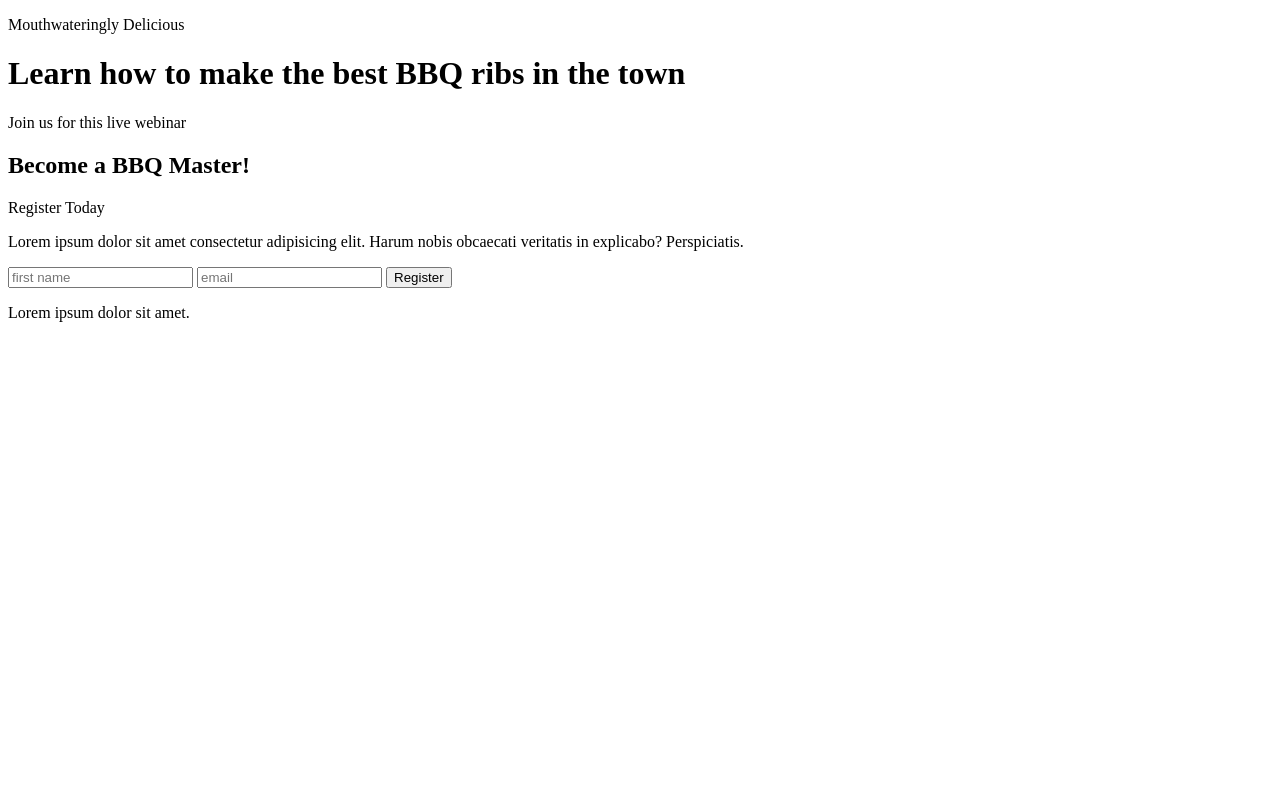
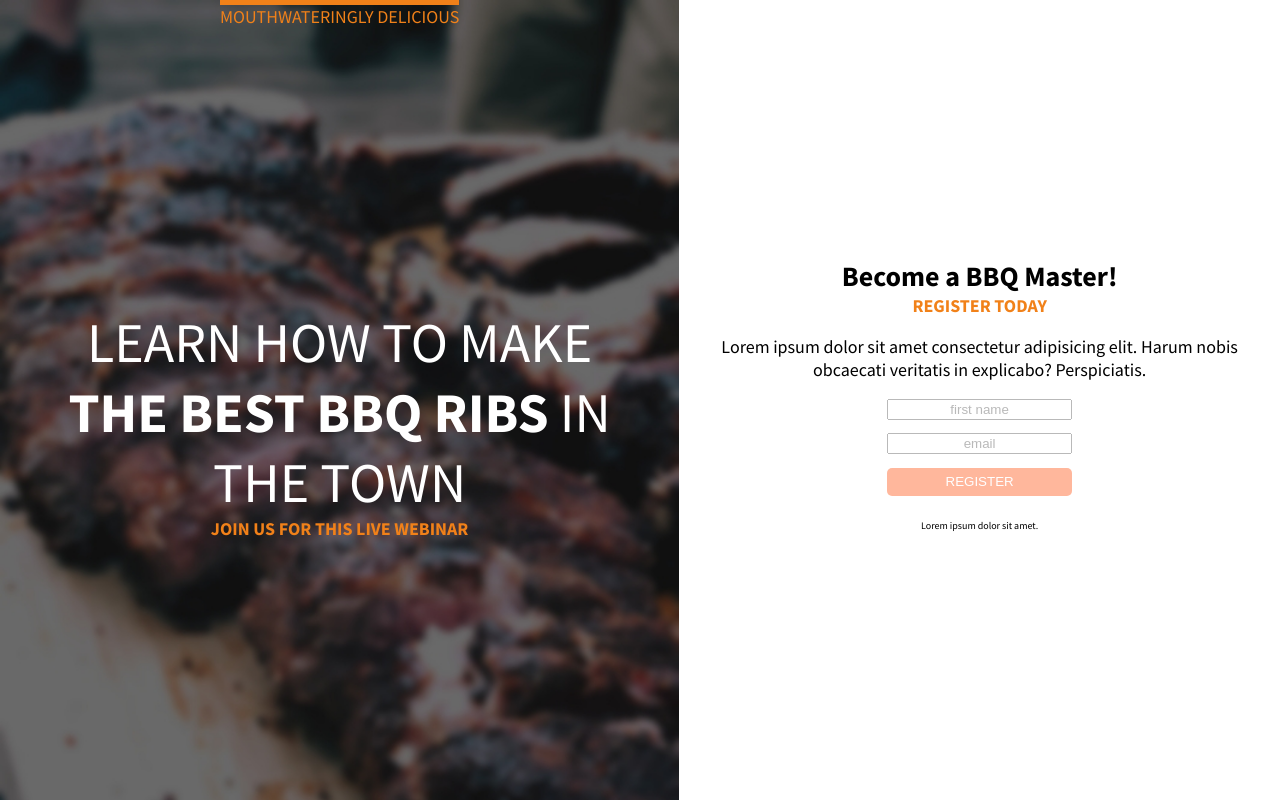
Before and after one commit to umeraziz45/bbqPage, a plain HTML site: page index.html in a window 1280 px wide. Drawn offline with Linux system fonts and the light colour scheme.

Commit message:
finished most of the styling

```diff
--- a/index.html
+++ b/index.html
@@ -6,21 +6,26 @@
   <meta name="viewport" content="width=device-width, initial-scale=1.0">
   <title>Document</title>
   <link rel="stylesheet" href="./styles.css">
+  <link rel="preconnect" href="https://fonts.googleapis.com"><link rel="preconnect" href="https://fonts.gstatic.com" crossorigin><link href="https://fonts.googleapis.com/css2?family=Source+Sans+Pro:wght@400;700&display=swap" rel="stylesheet">
 </head>
 <body>
 
   <div class="content">
     <header class="header">
       <div class="header--caption">
-        <p class="header--caption-text">Mouthwateringly Delicious</p>
+        <p class="header--caption-text">Mouthwateringly Delicious </p>
       </div>
-      <div class="header--title"><h1>Learn how to make <strong> the best BBQ ribs</strong> in the town</h1></div>
-      <div class="header--sub-title">
-        <p>Join us for this live webinar</p>
+      <div class="header--titles">
+
+          <h1 class="header--title">Learn how to make <strong> the best BBQ ribs</strong> in the town</h1>
+
+          <p class="header--sub-title">Join us for this live webinar</p>
+
       </div>
     </header>
 
     <main class="body">
+
       <div class="body--titles">
         <h2 class="body--title">Become a BBQ Master!</h2>
         <p class="body--subtitle">Register Today</p>
@@ -30,9 +35,9 @@
       </div>
 
       <div class="body--form">
-        <input type="text" name="" id="" class="body--name-input" placeholder="first name">
-        <input type="text" name="" id="" class="body--email-input" placeholder="email">
-        <button class="body--btn">Register</button>
+        <input type="text" name="" id="" class="body--name-input body--input" placeholder="first name">
+        <input type="text" name="" id="" class="body--email-input body--input" placeholder="email">
+        <button class="body--btn body--input">Register</button>
         <p class="body--disclaimer">Lorem ipsum dolor sit amet.</p>
       </div>
     </main>
--- a/styles.css
+++ b/styles.css
@@ -0,0 +1,148 @@
+body{
+  margin: 0;
+  font-family: 'Source Sans Pro', sans-serif;
+  font-size: 1.125rem;
+}
+
+/* Typography */
+
+h1 {
+  font-size: 3.5rem;
+  font-weight: normal;
+  color: #fff;
+}
+
+h2 {
+  font-size: 1.75rem;
+}
+
+/* LAYOUT */
+
+.content {
+  display: flex;
+  height: 100vh;
+}
+
+.header{
+  text-transform: uppercase;
+  display: flex;
+  flex-direction: column;
+  /* justify-content: space-between; */
+  text-align: center;
+  padding: 0 2em;
+}
+
+.header {
+  background-image: url(./assets/dark-ribs.jpg);
+  background-size: cover;
+}
+
+.header--caption-text,
+.header--sub-title {
+  color: #f18119;
+}
+
+.header--caption-text {
+  border-top: 5px solid #f18119;
+  margin-top: 0;
+  display: inline-block;
+}
+
+.header--titles {
+  height: 100vh;
+  display: flex;
+  flex-direction: column;
+  justify-content: center;
+}
+
+.header--title {
+  margin: 0;
+}
+
+.header--sub-title {
+  margin: 0;
+  font-weight: bold;
+}
+
+strong {
+  font-weight: bold;
+}
+
+.body {
+  display: flex;
+  flex-direction: column;
+  justify-content: center;
+  text-align: center;
+  /* padding: 2em; */
+  width: 90%;
+  margin: 0 2em;
+}
+
+.body--subtitle,
+.body--btn {
+  text-transform: uppercase;
+}
+
+.body--form {
+  display: flex;
+  flex-direction: column;
+  /* width: 50%; */
+  margin: 0 auto;
+  border-radius: 5px;
+}
+
+.body--title {
+  margin: 0;
+}
+
+.body--subtitle {
+  color: #f18119;
+  margin-top: 0;
+  font-weight: bold;
+}
+
+.body--input {
+  margin-bottom: 1em;
+  text-align: center;
+  opacity: 50% ;
+  min-width: 80%;
+}
+
+.body--btn {
+  padding: 0.5em 1em;
+  background: #ff713b;
+  color: #fff;
+  border: none;
+  border-radius: 5px;
+}
+
+.body--disclaimer {
+  font-size: 0.625rem;
+}
+
+@media (max-width: 550px){
+
+  body {
+    font-size: 1rem;
+  }
+
+  h1 {
+    font-size: 2.25rem;
+  }
+
+  h2 {
+    font-size: 1.3125rem;
+  }
+
+  .content {
+    flex-direction: column;
+  }
+
+  .header--title {
+    font-size: 2.25rem;
+  }
+
+  .body {
+    margin: 20px;
+  }
+}
```
Also changed, not shown: assets/dark-ribs.jpg (added), assets/ribs.jpg (added).
